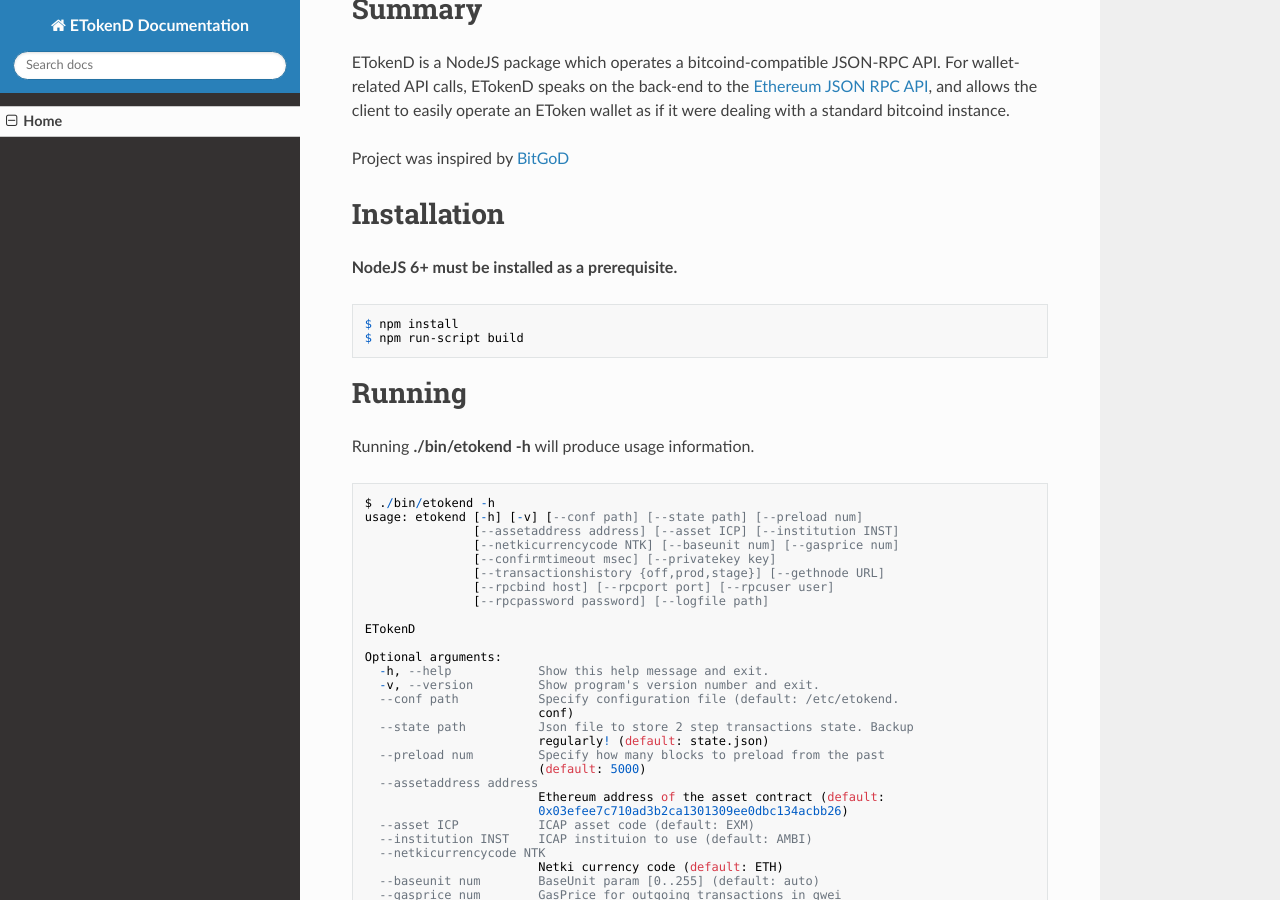
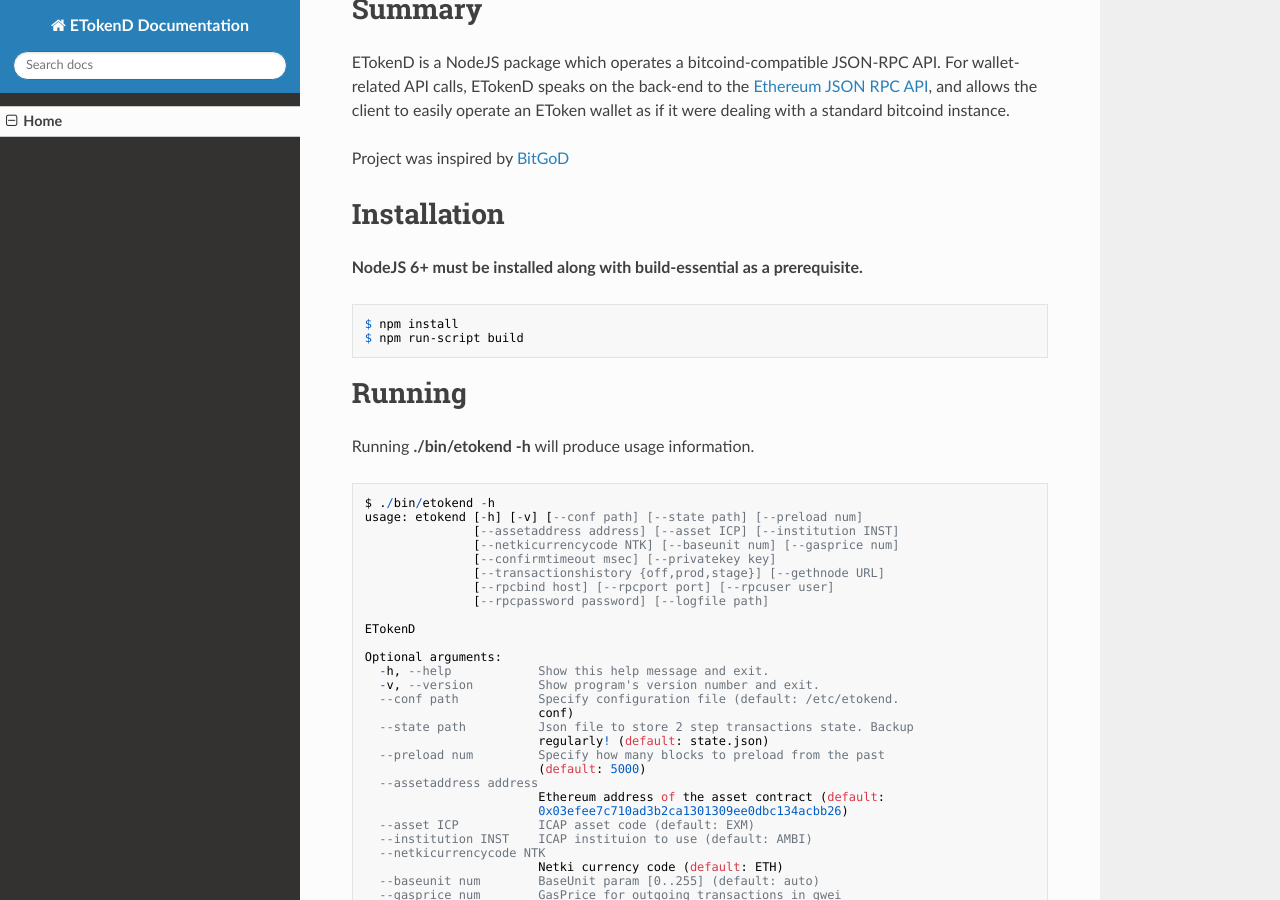
Before and after one commit to Ambisafe/etokend-doc, an MkDocs documentation site: the page built from docs/index.md, in a window 1280 px wide and 900 px high, scrolled down 417 px. Built offline with MkDocs 1.6.1, drawn with Linux system fonts in a browser that asks for light colours; nearby versions of some CDN libraries.

Commit message:
Update index.md

````diff
--- a/docs/index.md
+++ b/docs/index.md
@@ -14,7 +14,7 @@ Project was inspired by [BitGoD](https://github.com/BitGo/bitgod)
 
 # Installation
 
-**NodeJS 6+ must be installed as a prerequisite.**
+**NodeJS 6+ must be installed along with build-essential as a prerequisite.**
 ```
 $ npm install
 $ npm run-script build
````
